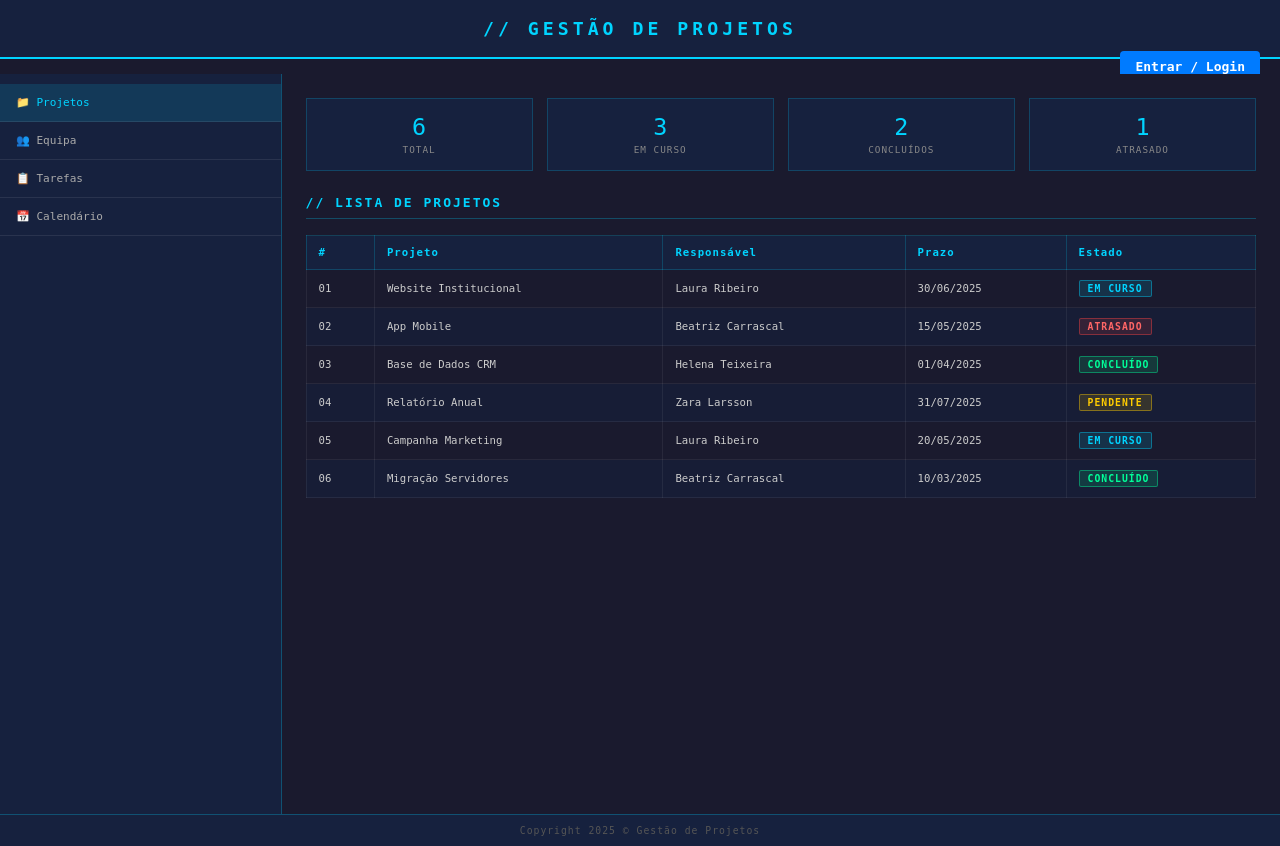
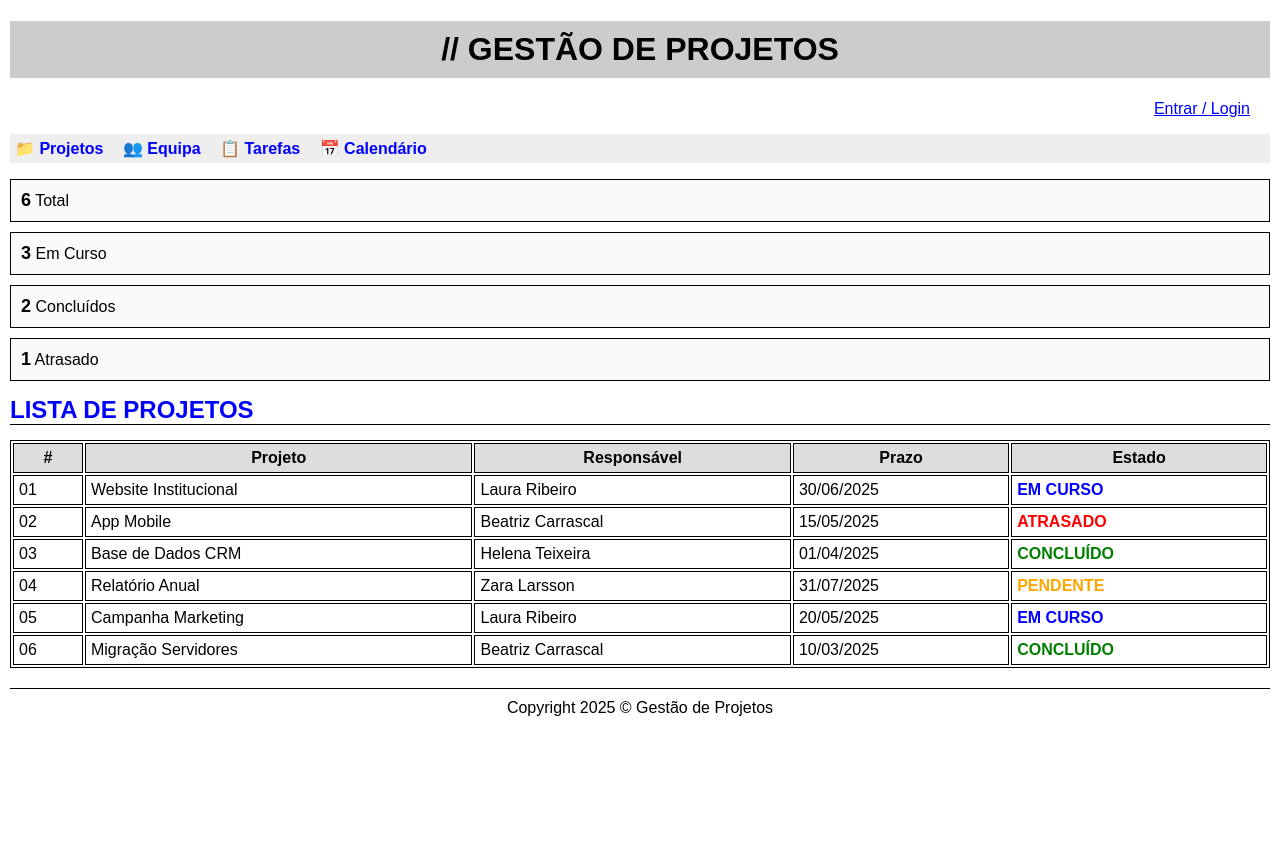
Before and after one commit to lauraisep/DEAPC_P14, a PHP site: page / in a window 1280 px wide. After the commit the page ends 716 px from the top, so only its background shows below. Run offline with PHP 8.4, Linux system fonts and the light colour scheme.

Commit message:
alterei o style

```diff
--- a/styles/style.css
+++ b/styles/style.css
@@ -1,410 +1,137 @@
-/* ══════════════════════════════════════════
-   STYLES.CSS — Gestão de Projetos
-   ══════════════════════════════════════════ */
-
-/*RESET & BASE*/
-* {
-  font-family: monospace;
-  box-sizing: border-box;
-  margin: 0;
-  padding: 0;
+body {
+  font-family: Arial, sans-serif;
+  background-color: #ffffff;
+  color: #000000;
+  margin: 10px;
 }
 
-body {
-  background-color: #1a1a2e;
-  color: #e0e0e0;
+h1 {
+  background-color: #cccccc;
+  color: #000000;
+  text-align: center;
+  padding: 10px;
 }
 
-/*BOTÃO DE LOGIN DO CABEÇALHO*/
-.login-container {
-  text-align: right;
-  padding-right: 20px;
+h2 {
+  color: #0000ff;
+  border-bottom: 1px solid #000000;
+  margin-top: 15px;
+  margin-bottom: 15px;
 }
 
-.btn-login {
-  background: #007bff;
-  color: white;
-  padding: 8px 15px;
-  border-radius: 4px;
+a {
+  color: #0000ff;
+}
+
+a:visited {
+  color: purple;
+}
+
+nav ul {
+  list-style-type: none;
+  background-color: #eeeeee;
+  padding: 5px;
+}
+
+nav ul li {
+  display: inline;
+  margin-right: 15px;
+}
+
+nav ul li a {
   text-decoration: none;
   font-weight: bold;
 }
 
-/*CABEÇALHO*/
-header p a {
-  background: #007bff;
-  color: white;
-  padding: 8px 15px;
-  border-radius: 4px;
+table {
+  width: 100%;
+  border: 1px solid #000000;
+  margin-top: 10px;
+}
+
+th, td {
+  border: 1px solid #000000;
+  padding: 5px;
+}
+
+thead {
+  background-color: #dddddd;
+}
+
+.login-container {
+  text-align: right;
+  margin-bottom: 10px;
+}
+
+.btn-login, .btn-export {
+  background-color: #dddddd;
+  border: 1px solid #000000;
+  padding: 3px 5px;
   text-decoration: none;
+  color: #000000;
+}
+
+.badge {
+  font-weight: bold;
+}
+.badge-em-curso  { color: blue; }
+.badge-concluido { color: green; }
+.badge-pendente  { color: orange; }
+.badge-atrasado  { color: red; }
+
+.card, .team-member, .evento-card {
+  border: 1px solid #000000;
+  padding: 10px;
+  margin-bottom: 10px;
+  background-color: #fafafa;
+}
+
+.card .num {
+  font-size: 18px;
   font-weight: bold;
 }
 
-header h1 {
-  width: 100%;
-  text-align: center;
-  background-color: #16213e;
-  color: #00d4ff;
-  padding: 18px 0;
-  letter-spacing: 4px;
-  font-size: 1.4rem;
-  border-bottom: 2px solid #00d4ff;
+.member-avatar {
+  font-size: 18px;
+  font-weight: bold;
 }
 
-/*LAYOUT*/
-#all {
-  min-height: 100vh;
-  display: flex;
-  flex-direction: column;
+.login-body {
+  background-color: #f0f0f0;
+  padding: 50px;
 }
 
-.main-wrap {
-  display: flex;
-  flex: 1;
+.login-card {
+  background-color: #ffffff;
+  border: 1px solid #000000;
+  width: 280px;
+  margin: 0 auto;
+  padding: 15px;
 }
 
-/*NAVEGAÇÃO*/
-nav {
-  float: left;
-  width: 22%;
-  min-height: calc(100vh - 60px);
-  background-color: #16213e;
-  border-right: 1px solid #00d4ff44;
-  padding-top: 10px;
+.input-group {
+  margin-bottom: 10px;
 }
 
-nav ul {
-  list-style-type: none;
-  margin: 0;
-  padding: 0;
-}
-
-nav ul li {
-  padding: 12px 16px;
-  border-bottom: 1px solid #ffffff15;
-  cursor: pointer;
-  font-size: 0.85rem;
-  color: #aaa;
-  transition: background 0.2s, color 0.2s;
-}
-
-nav ul li:hover,
-nav ul li.active {
-  background-color: #00d4ff22;
-  color: #00d4ff;
-}
-
-nav ul li a {
-  display: block;
-  width: 100%;
-  height: 100%;
-  text-decoration: none;
-  color: inherit;
-}
-
-/*CONTEÚDO*/
-#texto {
-  float: left;
-  width: 78%;
-  min-height: calc(100vh - 60px);
-  padding: 24px;
-  background-color: #1a1a2e;
-}
-
-#texto h2 {
-  color: #00d4ff;
-  font-size: 1rem;
-  letter-spacing: 2px;
-  margin-bottom: 16px;
-  border-bottom: 1px solid #00d4ff44;
-  padding-bottom: 8px;
-}
-
-#texto h2::before {
-  content: "// ";
-}
-
-/*TABELA*/
-table {
-  width: 100%;
-  border-collapse: collapse;
-  font-size: 0.82rem;
-  margin-bottom: 24px;
-}
-
-thead tr {
-  background-color: #16213e;
-  color: #00d4ff;
-  text-align: left;
-}
-
-thead th {
-  padding: 10px 12px;
-  border: 1px solid #00d4ff33;
-  letter-spacing: 1px;
-}
-
-tbody tr {
-  border: 1px solid #ffffff10;
-}
-
-tbody tr:nth-child(even) {
-  background-color: #16213e88;
-}
-
-tbody td {
-  padding: 10px 12px;
-  border: 1px solid #ffffff10;
-  color: #ccc;
-}
-
-/*ESTADO DAS TAREFAS*/
-.badge {
-  display: inline-block;
-  padding: 2px 8px;
-  border-radius: 2px;
-  font-size: 0.75rem;
-  font-weight: bold;
-  letter-spacing: 1px;
-}
-
-.badge-em-curso  { background: #00d4ff22; color: #00d4ff; border: 1px solid #00d4ff66; }
-.badge-concluido { background: #00ff9922; color: #00ff99; border: 1px solid #00ff9966; }
-.badge-pendente  { background: #ffcc0022; color: #ffcc00; border: 1px solid #ffcc0066; }
-.badge-atrasado  { background: #ff444422; color: #ff6666; border: 1px solid #ff444466; }
-
-/*CARDS RESUMO*/
-.cards {
-  display: flex;
-  gap: 14px;
-  margin-bottom: 24px;
-  flex-wrap: wrap;
-}
-
-.card {
-  flex: 1;
-  min-width: 120px;
-  background-color: #16213e;
-  border: 1px solid #00d4ff33;
-  padding: 14px 16px;
-  text-align: center;
-}
-
-.card .num {
-  font-size: 1.8rem;
-  color: #00d4ff;
+.input-group label {
   display: block;
 }
 
-.card .label {
-  font-size: 0.72rem;
-  color: #888;
-  letter-spacing: 1px;
-  text-transform: uppercase;
-}
-
-/*EQUIPA*/
-.team-grid {
-  display: grid;
-  grid-template-columns: repeat(auto-fit, minmax(240px, 1fr));
-  gap: 20px;
-  margin-bottom: 24px;
-}
-
-.team-member {
-  background-color: #16213e;
-  border: 1px solid #ffffff10;
-  padding: 20px;
-  text-align: center;
-  transition: border-color 0.3s, transform 0.3s;
-}
-
-.team-member:hover {
-  border-color: #00d4ff66;
-  transform: translateY(-2px);
-}
-
-.member-avatar {
-  width: 90px;
-  height: 90px;
-  background-color: #1a1a2e;
-  border: 2px solid #00d4ff33;
-  border-radius: 50%;
-  margin: 0 auto 14px auto;
-  display: flex;
-  align-items: center;
-  justify-content: center;
-  font-size: 2rem;
-  color: #00d4ff;
-}
-
-.team-member h3 {
-  color: #ffffff;
-  font-size: 1.05rem;
-  margin-bottom: 6px;
-  letter-spacing: 1px;
-}
-
-.team-member p.role {
-  color: #00d4ff;
-  font-size: 0.75rem;
-  font-weight: bold;
-  text-transform: uppercase;
-  margin-bottom: 12px;
-  letter-spacing: 1px;
-}
-
-.team-member p.role::first-letter {
-  color: #ffcc00;
-  font-size: 0.85rem;
-}
-
-.team-member p.bio {
-  color: #aaa;
-  font-size: 0.78rem;
-  line-height: 1.4;
-}
-
-/*CALENDÁRIO*/
-.main-container {
-  display: flex;
-  min-height: calc(100vh - 60px);
-}
-
-.calendario-container {
-  display: grid;
-  grid-template-columns: repeat(auto-fit, minmax(280px, 1fr));
-  gap: 20px;
-  margin-top: 25px;
-}
-
-.evento-card {
-  background-color: #16213e;
-  border-top: 4px solid #00d4ff;
-  padding: 20px;
-  border-radius: 6px;
-  box-shadow: 0 4px 6px rgba(0,0,0,0.3);
-}
-
-.evento-card h3 {
-  color: #00d4ff;
-  margin: 0 0 10px 0;
-  font-size: 1.1rem;
-}
-
-.evento-card p {
-  font-size: 0.9rem;
-  margin: 6px 0;
-  color: #ccc;
-}
-
-.btn-container {
-  margin-top: 15px;
-  display: flex;
-  gap: 10px;
-}
-
-.btn-export {
-  flex: 1;
-  text-align: center;
-  padding: 8px 10px;
-  text-decoration: none;
-  border-radius: 4px;
-  font-size: 0.8rem;
-  font-weight: bold;
-  transition: background 0.2s;
-}
-
-.btn-google  { background-color: #4285F4; color: white; }
-.btn-google:hover  { background-color: #357ae8; }
-.btn-outlook { background-color: #0078D4; color: white; }
-.btn-outlook:hover { background-color: #006cc1; }
-
-/*LOGIN*/
-.login-body {
-  display: flex;
-  justify-content: center;
-  align-items: center;
-  height: 100vh;
-  background-color: #f4f4f9;
-  font-family: Arial, sans-serif !important; /* Garante que usa Arial nesta página */
-  margin: 0;
-}
-
-.login-body * {
-  font-family: Arial, sans-serif !important; /* Força os inputs a não usarem monospace */
-}
-
-.login-card {
-  background: white;
-  padding: 30px;
-  border-radius: 8px;
-  box-shadow: 0 4px 8px rgba(0,0,0,0.1);
-  width: 100%;
-  max-width: 350px;
-}
-
-.login-card h2 { margin-bottom: 20px; text-align: center; color: #333; }
-
-.input-group { margin-bottom: 15px; }
-.input-group label { display: block; margin-bottom: 5px; color: #666; }
 .input-group input {
-  width: 100%;
-  padding: 10px;
-  border: 1px solid #ccc;
-  border-radius: 4px;
-  box-sizing: border-box;
+  width: 95%;
 }
 
 .login-btn {
   width: 100%;
-  padding: 10px;
-  background-color: #007bff;
-  color: white;
-  border: none;
-  border-radius: 4px;
+  padding: 5px;
+  background-color: #cccccc;
+  border: 1px solid #000000;
   cursor: pointer;
-  font-size: 16px;
 }
 
-.login-btn:hover { background-color: #0056b3; }
-
-/*RODAPÉ*/
 footer {
-  clear: both;
-  background-color: #16213e;
-  border-top: 1px solid #00d4ff44;
+  margin-top: 20px;
+  border-top: 1px solid #000000;
+  padding: 10px;
+  text-align: center;
 }
-
-.cr {
-  font-size: 75%;
-  text-align: center;
-  color: #555;
-  padding: 10px 0;
-  letter-spacing: 1px;
-}
-
-/*RESPONSIVIDADE*/
-
-@media screen and (max-width: 960px) {
-  nav { width: 28%; font-size: 0.8rem; }
-  #texto { width: 72%; padding: 16px; }
-}
-
-@media screen and (max-width: 768px) {
-  body { background-color: #12122a; }
-  nav { width: 100%; float: none; min-height: auto; }
-  nav ul { display: flex; flex-wrap: wrap; }
-  nav ul li { flex: 1; text-align: center; min-width: 100px; border-right: 1px solid #ffffff15; }
-  #texto { width: 100%; float: none; }
-}
-
-@media screen and (max-width: 480px) {
-  body { background-color: #111122; color: #ddd; }
-  nav ul { flex-direction: column; }
-  nav ul li { width: 100%; text-align: left; }
-  #texto { padding: 12px; }
-  .cards { flex-direction: column; }
-  table { font-size: 0.72rem; }
-  .cr { color: #00d4ff99; }
-}
```
